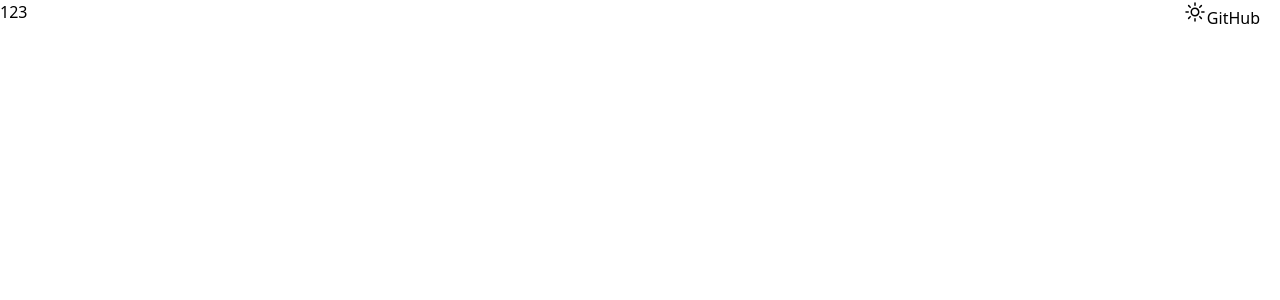
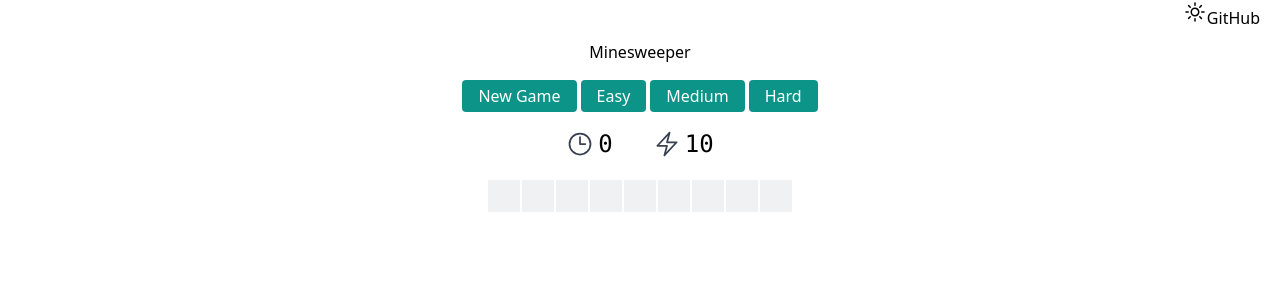
Before and after one commit to laybrid/vue-minesweeper, a Vue app: page /#/ in a window 1280 px wide. Shown: the top 300 px of the page. Built offline with nearby package versions, Linux system fonts and the light colour scheme.

Commit message:
feature ui

```diff
--- a/src/views/HomeView.vue
+++ b/src/views/HomeView.vue
@@ -1,8 +1,50 @@
 <template>
-  <h1>123</h1>
+  <div class="py-10 text-center">
+    <p>Minesweeper</p>
+    <div class="flex justify-center py-4">
+      <button
+      class="py-1 px-4 mx-0.5 bg-[#0d9488] text-white rounded hover:bg-[#0f766e]"
+      v-for="(item,index) in setting" :key=index>{{ item }}</button>
+    </div>
+    <div class="flex justify-center gap-10">
+      <div class="flex gap-1 items-center">
+        <ClockIcon class="text-[#374151] dark:text-white size-7"></ClockIcon>
+        <div class="text-2xl font-mono">0</div>
+      </div>
+      <div class="flex gap-1 items-center">
+        <BoltIcon class=" text-[#374151] dark:text-white size-7"></BoltIcon>
+        <div class="text-2xl font-mono">10</div>
+      </div>
+    </div>
+    <div class="p-5">
+      <div class="flex justify-center gap-0.5">
+        <button class="min-w-8 min-h-8 border-0.5 bg-gray-500/10 hover:bg-gray-500/20"></button>
+        <button class="min-w-8 min-h-8 border-0.5 bg-gray-500/10 hover:bg-gray-500/20"></button>
+        <button class="min-w-8 min-h-8 border-0.5 bg-gray-500/10 hover:bg-gray-500/20"></button>
+        <button class="min-w-8 min-h-8 border-0.5 bg-gray-500/10 hover:bg-gray-500/20"></button>
+        <button class="min-w-8 min-h-8 border-0.5 bg-gray-500/10 hover:bg-gray-500/20"></button>
+        <button class="min-w-8 min-h-8 border-0.5 bg-gray-500/10 hover:bg-gray-500/20"></button>
+        <button class="min-w-8 min-h-8 border-0.5 bg-gray-500/10 hover:bg-gray-500/20"></button>
+        <button class="min-w-8 min-h-8 border-0.5 bg-gray-500/10 hover:bg-gray-500/20"></button>
+        <button class="min-w-8 min-h-8 border-0.5 bg-gray-500/10 hover:bg-gray-500/20"></button>
+      </div>
+    </div>
+  </div>
 </template>
 
 <script setup lang="ts">
+import { ref } from 'vue';
+import { ClockIcon, BoltIcon} from '@heroicons/vue/24/outline'
+type boxType = {
+  value:number,
+  tag:boolean,
+  cover:boolean
+}
+const box = ref([])
+const setting  = ref(['New Game','Easy','Medium','Hard'])
+// function init() {
+
+// }
 </script>
 
 <style></style>
```
